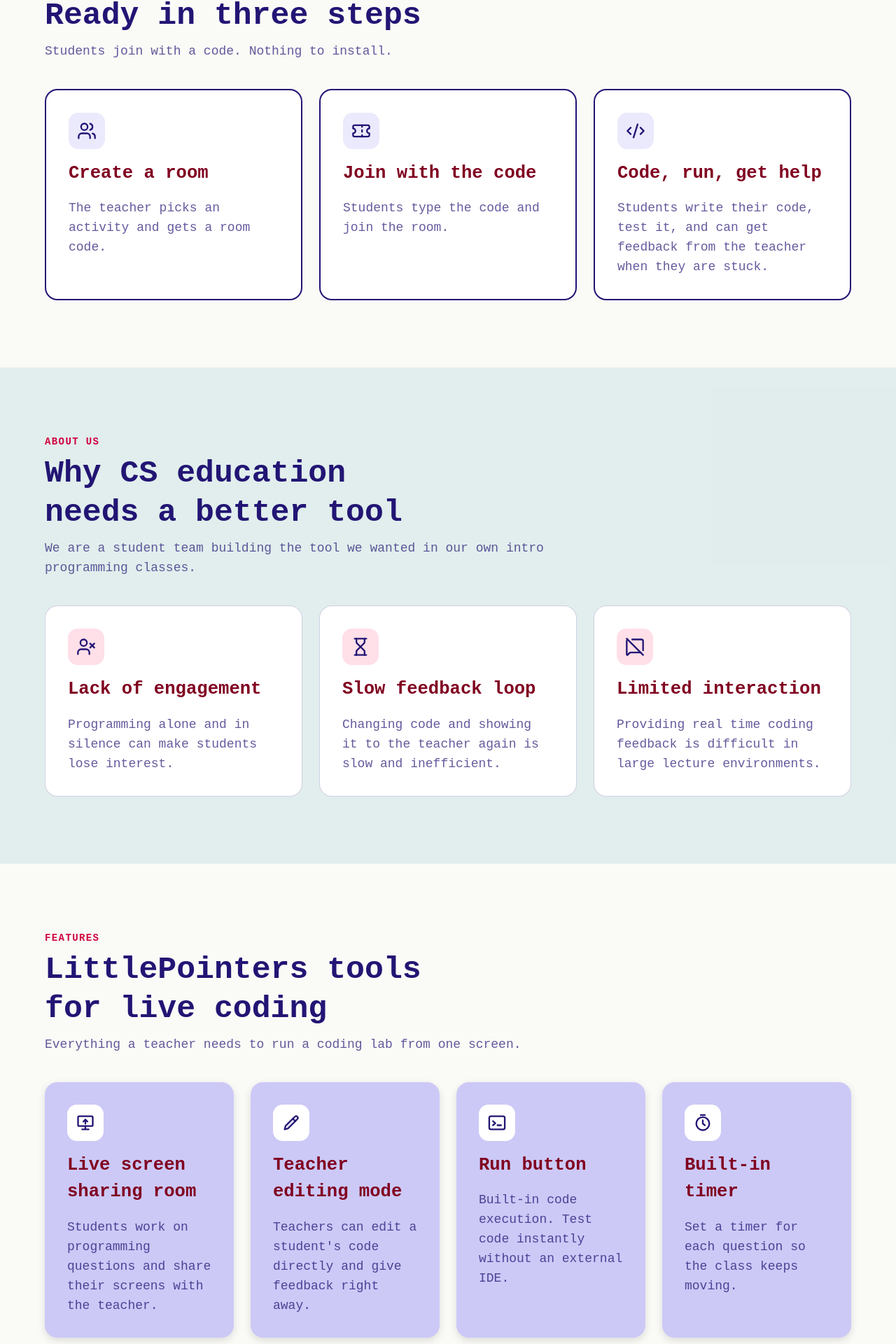
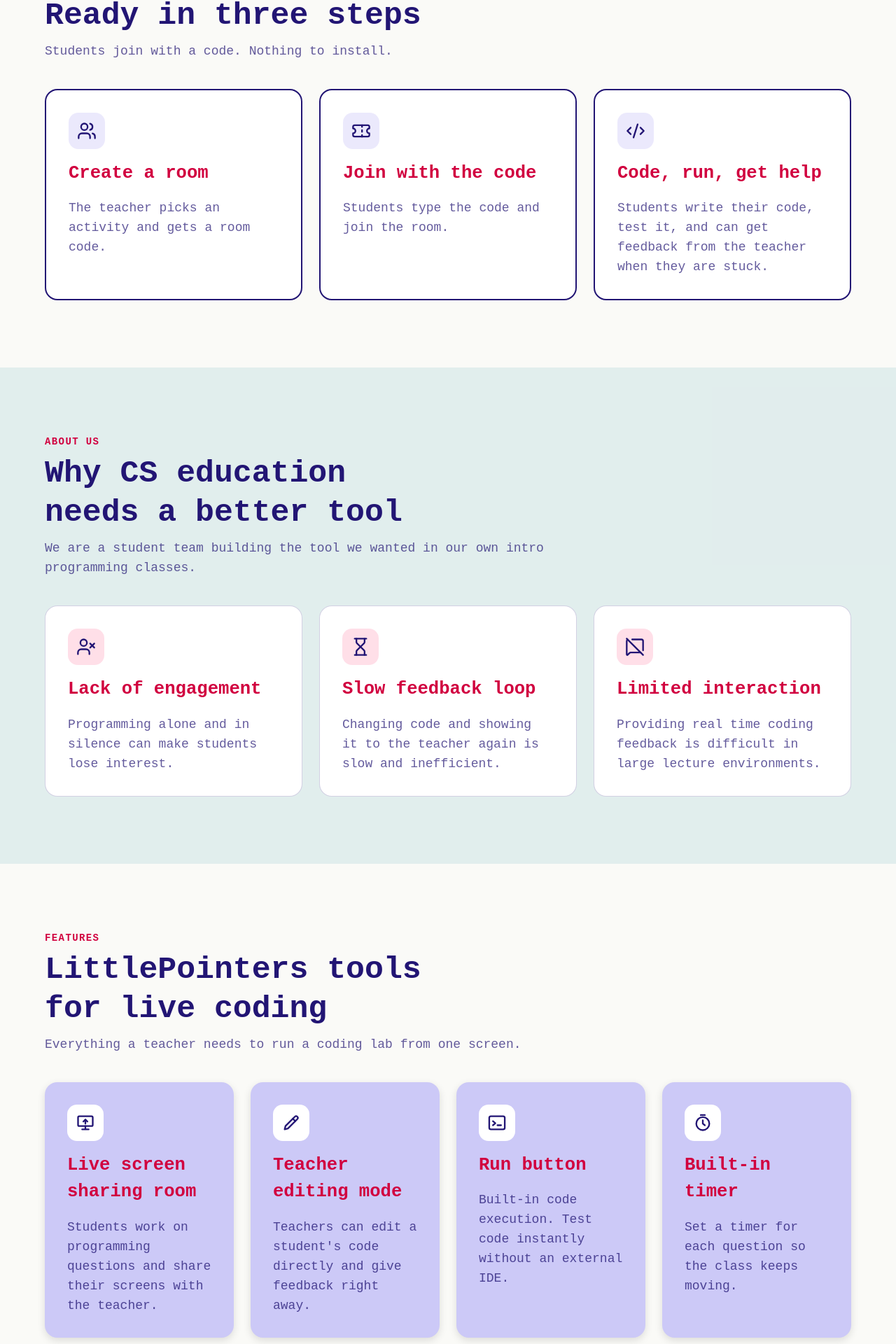
Before and after one commit to nnechi/CS-472, a React (Vite) app in the folder client/: page / in a window 1280 px wide. Shown: the part 972-2892 px from the top of the page at 70% size. Built offline with nearby package versions, Linux system fonts and the light colour scheme; no server answers; a web font is replaced by a local one.

Commit message:
Match homepage card titles to the section label red (#59)

```diff
--- a/client/src/pages/Home.tsx
+++ b/client/src/pages/Home.tsx
@@ -164,7 +164,7 @@ export default function Home() {
                         {STEPS.map((step) => (
                             <li key={step.title} className="flex flex-col gap-4 rounded-2xl border-2 border-brand bg-white p-8">
                                 <span className="flex h-13 w-13 items-center justify-center rounded-xl bg-pop/40 text-brand">{step.icon}</span>
-                                <h3 className="text-[1.6rem] font-bold text-[#800020]">{step.title}</h3>
+                                <h3 className="text-[1.6rem] font-bold text-[#D1003F]">{step.title}</h3>
                                 <p className="text-lg text-brand/70">{step.text}</p>
                             </li>
                         ))}
@@ -180,7 +180,7 @@ export default function Home() {
                         {WHY.map((item) => (
                             <article key={item.title} className="flex flex-col gap-4 rounded-2xl border border-brand/20 bg-white p-8">
                                 <span className="flex h-13 w-13 items-center justify-center rounded-xl bg-warn/40 text-brand">{item.icon}</span>
-                                <h3 className="text-[1.6rem] font-bold text-[#800020]">{item.title}</h3>
+                                <h3 className="text-[1.6rem] font-bold text-[#D1003F]">{item.title}</h3>
                                 <p className="text-lg text-brand/70">{item.text}</p>
                             </article>
                         ))}
@@ -196,7 +196,7 @@ export default function Home() {
                         {FEATURES.map((feature) => (
                             <article key={feature.title} className="flex flex-col gap-4 rounded-2xl bg-pop p-8 shadow-[0_4px_12px_rgba(0,0,0,0.12)]">
                                 <span className="flex h-13 w-13 items-center justify-center rounded-xl bg-white text-brand">{feature.icon}</span>
-                                <h3 className="text-[1.6rem] font-bold text-[#800020]">{feature.title}</h3>
+                                <h3 className="text-[1.6rem] font-bold text-[#D1003F]">{feature.title}</h3>
                                 <p className="text-lg text-brand/75">{feature.text}</p>
                             </article>
                         ))}
```
